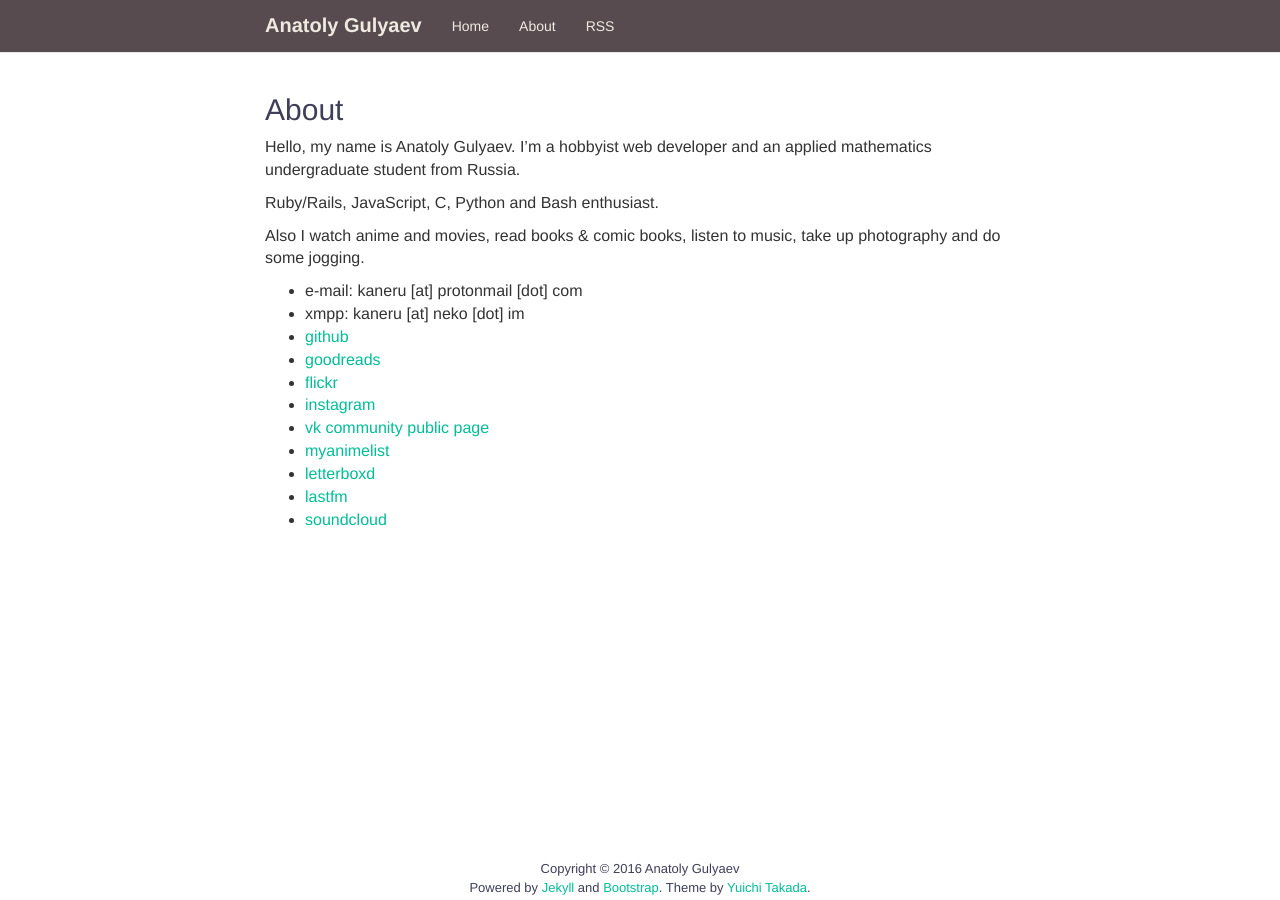
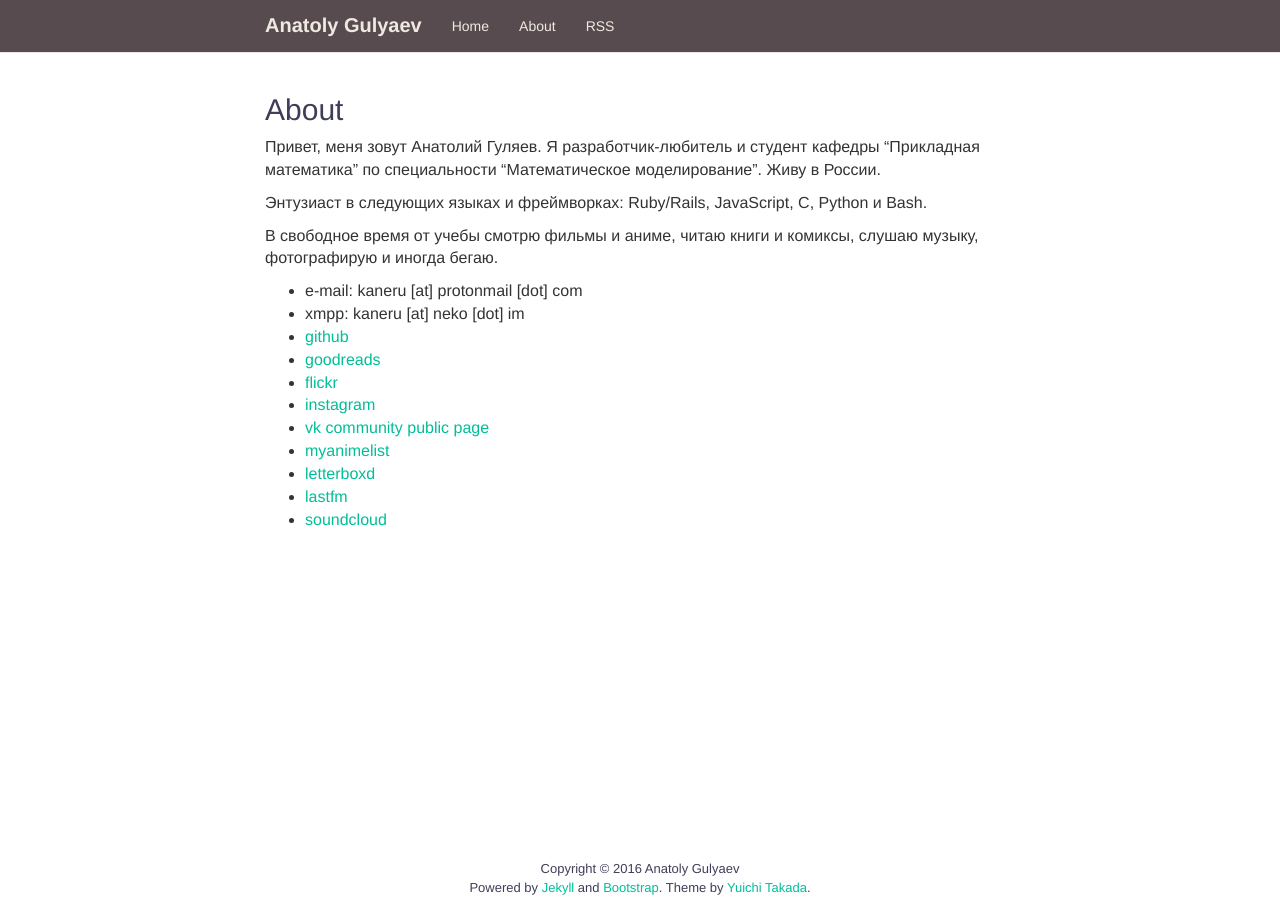
Before and after one commit to kaneru/kaneru.github.io, a Jekyll site: the page built from _pages/about.md, in a window 1280 px wide. Built offline with Jekyll 4.4.1, drawn with Linux system fonts in a browser that asks for light colours; nearby versions of some CDN libraries.

Commit message:
Translate from English into Russian the about page

```diff
--- a/_pages/about.md
+++ b/_pages/about.md
@@ -4,11 +4,11 @@ title: About
 permalink: /about/
 ---
 
-Hello, my name is Anatoly Gulyaev. I'm a hobbyist web developer and an applied mathematics undergraduate student from Russia.
+Привет, меня зовут Анатолий Гуляев. Я разработчик-любитель и студент кафедры "Прикладная математика" по специальности "Математическое моделирование". Живу в России.
 
-Ruby/Rails, JavaScript, C, Python and Bash enthusiast.
+Энтузиаст в следующих языках и фреймворках: Ruby/Rails, JavaScript, C, Python и Bash.
 
-Also I watch anime and movies, read books & comic books, listen to music, take up photography and do some jogging.
+В свободное время от учебы смотрю фильмы и аниме, читаю книги и комиксы, слушаю музыку, фотографирую и иногда бегаю.
 
 - e-mail: kaneru [at] protonmail [dot] com
 - xmpp: kaneru [at] neko [dot] im
```
